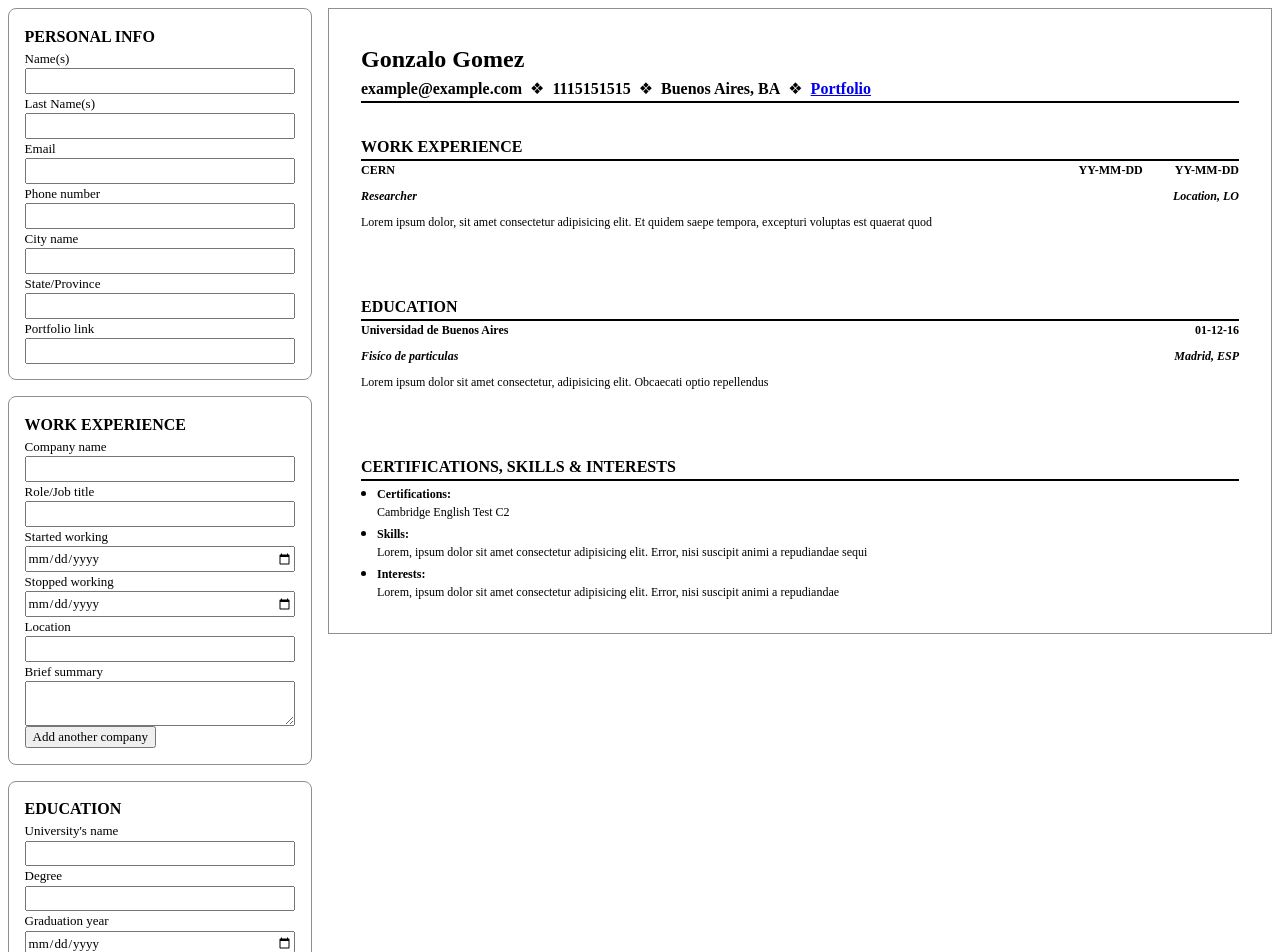
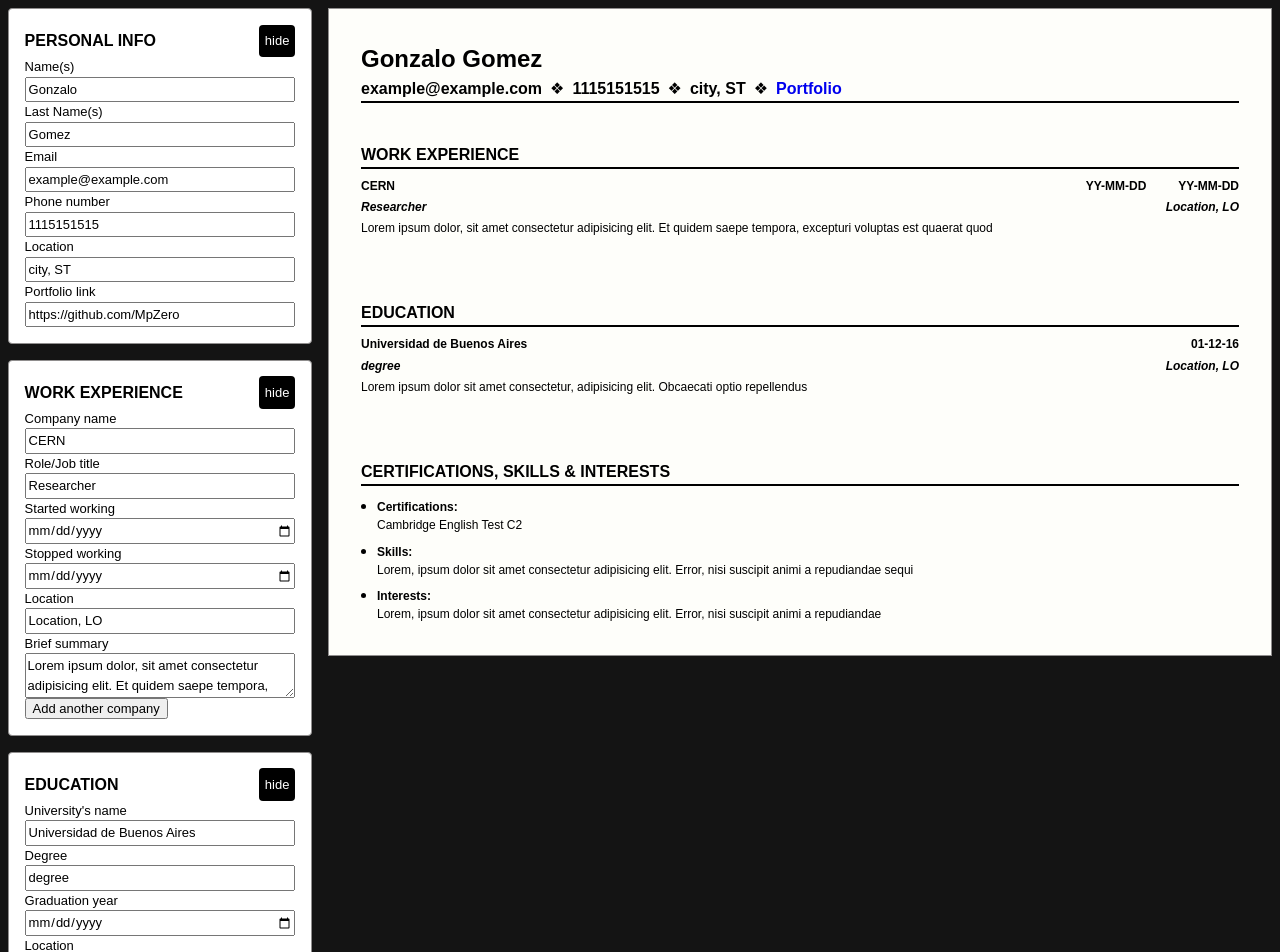
Before and after one commit to MpZero/cv-application, a React (Vite) app: page / in a window 1280 px wide. Shown: the top 952 px of the page. Built offline with nearby package versions, Linux system fonts and the light colour scheme.

Commit message:
Add a button to each form box to show or hide its contents

```diff
--- a/src/App.jsx
+++ b/src/App.jsx
@@ -9,8 +9,7 @@ function App() {
     lastName: "Gomez",
     email: "example@example.com",
     phone: "1115151515",
-    city: "Buenos Aires",
-    state: "BA",
+    personalLocation: "city, ST",
     portfolio: "https://github.com/MpZero",
     company: "CERN",
     role: "Researcher",
@@ -28,8 +27,8 @@ function App() {
     startedWorking3: "",
     workSummary3: "",
     educationName: "Universidad de Buenos Aires",
-    degree: "Fisíco de particulas",
-    educationLocation: "Madrid, ESP",
+    degree: "degree",
+    educationLocation: "Location, LO",
     graduationDate: "01-12-16",
     educationSummary:
       "Lorem ipsum dolor sit amet consectetur, adipisicing elit. Obcaecati optio repellendus",
@@ -43,15 +42,8 @@ function App() {
   const [data, dispatch] = useReducer(reducer, defaultData);
 
   function reducer(state, action) {
-    switch (action.type) {
-      case "CHANGE": {
-        return { ...state, [action.name]: action.value };
-      }
-      case "RESET":
-        return { [action.name]: action.value };
-      default:
-        throw new Error("fail");
-    }
+    // console.log({ state }, { action });
+    return { ...state, [action.name]: action.value };
   }
 
   function handleChange(e) {
@@ -63,7 +55,7 @@ function App() {
   return (
     <div className="app-wrapper">
       <aside className="aside">
-        <Form handleEvent={handleChange} />
+        <Form data={data} handleEvent={handleChange} />
       </aside>
       <main className="main">
         <Cv data={data} />
--- a/src/components/Cv.jsx
+++ b/src/components/Cv.jsx
@@ -1,28 +1,18 @@
 import PropTypes from "prop-types";
 
-function PersonalSection({
-  name,
-  lastName,
-  email,
-  phone,
-  city,
-  state,
-  portfolio,
-}) {
+function PersonalSection({ ...data }) {
   return (
     <div className="personal-info-wrapper">
-      <h1>{`${name + " " + lastName}`}</h1>
+      <h1>{`${data.name + " " + data.lastName}`}</h1>
       <div className="personal-info-contents">
-        <h2>{`${email}`} </h2>
+        <h2>{`${data.email}`} </h2>
         <div> ❖ </div>
-        <h2>{`${phone}`}</h2>
+        <h2>{`${data.phone}`}</h2>
         <div> ❖ </div>
-
-        <h2>{`${city + ", " + state}`}</h2>
+        <h2>{`${data.personalLocation}`}</h2>
         <div> ❖ </div>
-
         <h2>
-          <a href={`${portfolio}`}>Portfolio</a>
+          <a href={`${data.portfolio}`}>Portfolio</a>
         </h2>
       </div>
       <div className="div-line"></div>
@@ -30,153 +20,82 @@ function PersonalSection({
   );
 }
 
-PersonalSection.propTypes = {
-  name: PropTypes.string.isRequired,
-  lastName: PropTypes.string.isRequired,
-  email: PropTypes.string.isRequired,
-  phone: PropTypes.string.isRequired,
-  city: PropTypes.string.isRequired,
-  state: PropTypes.string.isRequired,
-  portfolio: PropTypes.string.isRequired,
-};
-
-function WorkSection({
-  company,
-  startedWorking,
-  stoppedWorking,
-  role,
-  location,
-  workSummary,
-}) {
+function WorkSection({ ...data }) {
   return (
     <div className="personal-info-wrapper work-section">
-      <h3>{`${company}`}</h3>
+      <h3>{`${data.company}`}</h3>
       <div className="work-dates">
-        <h4>{`${startedWorking}`}</h4>
-        <h4>{`${stoppedWorking}`}</h4>
+        <h4>{`${data.startedWorking}`}</h4>
+        <h4>{`${data.stoppedWorking}`}</h4>
       </div>
       <h4>
-        <i>{`${role}`}</i>
+        <i>{`${data.role}`}</i>
       </h4>
       <h4 className="justify-self-end">
-        <i>{`${location}`}</i>
+        <i>{`${data.location}`}</i>
       </h4>
-      <p>{`${workSummary}`}</p>
+      <p>{`${data.workSummary}`}</p>
     </div>
   );
 }
-WorkSection.propTypes = {
-  company: PropTypes.string.isRequired,
-  startedWorking: PropTypes.string.isRequired,
-  stoppedWorking: PropTypes.string.isRequired,
-  role: PropTypes.string.isRequired,
-  location: PropTypes.string.isRequired,
-  workSummary: PropTypes.string.isRequired,
-};
 
-function EducationSection({
-  educationName,
-  degree,
-  graduationDate,
-  educationLocation,
-  educationSummary,
-}) {
+function EducationSection({ ...data }) {
   return (
     <div className="personal-info-wrapper education-section">
-      <h3>{`${educationName}`}</h3>
-      <h4 className="justify-self-end">{`${graduationDate}`}</h4>
+      <h3>{`${data.educationName}`}</h3>
+      <h4 className="justify-self-end">{`${data.graduationDate}`}</h4>
       <h4>
-        <i>{`${degree}`}</i>
+        <i>{`${data.degree}`}</i>
       </h4>
       <h4 className="justify-self-end">
-        <i>{`${educationLocation}`}</i>
+        <i>{`${data.educationLocation}`}</i>
       </h4>
-      <p>{`${educationSummary}`}</p>
+      <p>{`${data.educationSummary}`}</p>
     </div>
   );
 }
-EducationSection.propTypes = {
-  educationName: PropTypes.string.isRequired,
-  degree: PropTypes.string.isRequired,
-  graduationDate: PropTypes.string.isRequired,
-  educationLocation: PropTypes.string.isRequired,
-  educationSummary: PropTypes.string.isRequired,
-};
 
-function SkillsSection({ certs, skills, interests }) {
+function SkillsSection({ ...data }) {
   return (
     <div className="personal-info-wrapper skills-section">
       <ul>
         <li>
           <h3>Certifications:</h3>
-          <p>{`${certs}`}</p>
+          <p>{`${data.certs}`}</p>
         </li>
         <li>
           <h3>Skills:</h3>
-          <p>{`${skills}`}</p>
+          <p>{`${data.skills}`}</p>
         </li>
         <li>
           <h3>Interests:</h3>
-          <p>{`${interests}`}</p>
+          <p>{`${data.interests}`}</p>
         </li>
       </ul>
     </div>
   );
 }
 
-SkillsSection.propTypes = {
-  certs: PropTypes.string.isRequired,
-  skills: PropTypes.string.isRequired,
-  interests: PropTypes.string.isRequired,
-};
-
 function Cv({ data }) {
   return (
     <div className="cv-content-wrapper">
       <div className="section-wrapper personal-info-cv">
-        <PersonalSection
-          name={data.name}
-          lastName={data.lastName}
-          email={data.email}
-          phone={data.phone}
-          city={data.city}
-          state={data.state}
-          portfolio={data.portfolio}
-        />
+        <PersonalSection {...data} />
       </div>
       <div className="section-wrapper">
         <h2>WORK EXPERIENCE</h2>
         <div className="div-line"></div>
-        <WorkSection
-          company={data.company}
-          role={data.role}
-          location={data.location}
-          startedWorking={data.startedWorking}
-          stoppedWorking={data.stoppedWorking}
-          portfolio={data.portfolio}
-          workSummary={data.workSummary}
-        />
+        <WorkSection {...data} />
       </div>
       <div className="section-wrapper">
         <h2>EDUCATION</h2>
         <div className="div-line"></div>
-        <EducationSection
-          educationName={data.educationName}
-          degree={data.degree}
-          location={data.location}
-          graduationDate={data.graduationDate}
-          educationLocation={data.educationLocation}
-          educationSummary={data.educationSummary}
-        />
+        <EducationSection {...data} />
       </div>
       <div className="section-wrapper">
         <h2>CERTIFICATIONS, SKILLS & INTERESTS</h2>
         <div className="div-line"></div>
-        <SkillsSection
-          certs={data.certs}
-          skills={data.skills}
-          interests={data.interests}
-        />
+        <SkillsSection {...data} />
       </div>
     </div>
   );
@@ -185,4 +104,5 @@ function Cv({ data }) {
 Cv.propTypes = {
   data: PropTypes.object.isRequired,
 };
+
 export default Cv;
--- a/src/components/Form.jsx
+++ b/src/components/Form.jsx
@@ -1,131 +1,291 @@
-function PersonalInfo() {
+import PropTypes from "prop-types";
+import { useState } from "react";
+
+function PersonalInfo({ data }) {
+  const [isFormBodyVisible, setIsFormBodyVisible] = useState(true);
+
+  const toggleFormBodyVisibility = () => {
+    setIsFormBodyVisible(!isFormBodyVisible);
+  };
+
   return (
     <div className="form-content-wrapper">
+      <div className="form-header">
         <h2>PERSONAL INFO</h2>
+        <Button onClick={toggleFormBodyVisibility} />
+      </div>
+
+      {isFormBodyVisible && (
+        <div className="form-body">
           <label htmlFor="name">
             Name(s)
-        <input type="text" name="name" id="name" />
+            <input type="text" name="name" id="name" defaultValue={data.name} />
           </label>
           <label htmlFor="lastName">
             Last Name(s)
-        <input type="text" name="lastName" id="lastName" />
+            <input
+              type="text"
+              name="lastName"
+              id="lastName"
+              defaultValue={data.lastName}
+            />
           </label>
           <label htmlFor="email">
             Email
-        <input type="email" name="email" id="email" />
+            <input
+              type="email"
+              name="email"
+              id="email"
+              defaultValue={data.email}
+            />
           </label>
           <label htmlFor="phone">
             Phone number
-        <input type="tel" name="phone" id="phone" />
+            <input
+              type="tel"
+              name="phone"
+              id="phone"
+              defaultValue={data.phone}
+            />
           </label>
-      <label htmlFor="city">
-        City name
-        <input type="text" name="city" id="city" />
+          <label htmlFor="personalLocation">
+            Location
+            <input
+              type="text"
+              name="personalLocation"
+              id="personalLocation"
+              defaultValue={data.personalLocation}
+            />
           </label>
-      <label htmlFor="state">
-        State/Province
-        <input type="text" name="state" id="state" />
-      </label>
+
           <label htmlFor="portfolio">
             Portfolio link
-        <input type="text" name="portfolio" id="portfolio" />
+            <input
+              type="text"
+              name="portfolio"
+              id="portfolio"
+              defaultValue={data.portfolio}
+            />
           </label>
+        </div>
+      )}
     </div>
   );
 }
 
-function WorkInfo() {
+PersonalInfo.propTypes = {
+  data: PropTypes.object.isRequired,
+};
+
+function WorkInfo({ data }) {
+  const [isFormBodyVisible, setIsFormBodyVisible] = useState(true);
+
+  const toggleFormBodyVisibility = () => {
+    setIsFormBodyVisible(!isFormBodyVisible);
+  };
   return (
     <div className="form-content-wrapper">
+      <div className="form-header">
         <h2>WORK EXPERIENCE</h2>
+        <Button onClick={toggleFormBodyVisibility} />
+      </div>
+      {isFormBodyVisible && (
+        <div className="form-body">
           <label htmlFor="company">
             Company name
-        <input type="text" name="company" id="company" />
+            <input
+              type="text"
+              name="company"
+              id="company"
+              defaultValue={data.company}
+            />
           </label>
           <label htmlFor="role">
             Role/Job title
-        <input type="text" name="role" id="role" />
+            <input type="text" name="role" id="role" defaultValue={data.role} />
           </label>
           <label htmlFor="startedWorking">
             Started working
-        <input type="date" name="startedWorking" id="startedWorking" />
+            <input
+              type="date"
+              name="startedWorking"
+              id="startedWorking"
+              defaultValue={data.startedWorking}
+            />
           </label>
           <label htmlFor="stoppedWorking">
             Stopped working
-        <input type="date" name="stoppedWorking" id="stoppedWorking" />
+            <input
+              type="date"
+              name="stoppedWorking"
+              id="stoppedWorking"
+              defaultValue={data.stoppedWorking}
+            />
           </label>
           <label htmlFor="location">
             Location
-        <input type="text" name="location" id="location" />
+            <input
+              type="text"
+              name="location"
+              id="location"
+              defaultValue={data.location}
+            />
           </label>
           <label htmlFor="workSummary">
             Brief summary
-        <textarea name="workSummary" id="workSummary"></textarea>
+            <textarea
+              name="workSummary"
+              id="workSummary"
+              defaultValue={data.workSummary}
+            ></textarea>
           </label>
           <input type="button" value="Add another company" />
-      {/* <input type="button" value="Submit" /> */}
+        </div>
+      )}
     </div>
   );
 }
+WorkInfo.propTypes = {
+  data: PropTypes.object.isRequired,
+};
+function EducationInfo({ data }) {
+  const [isFormBodyVisible, setIsFormBodyVisible] = useState(true);
 
-function EducationInfo() {
+  const toggleFormBodyVisibility = () => {
+    setIsFormBodyVisible(!isFormBodyVisible);
+  };
   return (
     <div className="form-content-wrapper">
+      <div className="form-header">
         <h2>EDUCATION</h2>
+        <Button onClick={toggleFormBodyVisibility} />
+      </div>
+      {isFormBodyVisible && (
+        <div className="form-body">
           <label htmlFor="educationName">
             University&apos;s name
-        <input type="text" name="educationName" id="educationName" />
+            <input
+              type="text"
+              name="educationName"
+              id="educationName"
+              defaultValue={data.educationName}
+            />
           </label>
           <label htmlFor="degree">
             Degree
-        <input type="text" name="degree" id="degree" />
+            <input
+              type="text"
+              name="degree"
+              id="degree"
+              defaultValue={data.degree}
+            />
           </label>
           <label htmlFor="graduationDate">
             Graduation year
-        <input type="date" name="graduationDate" id="graduationDate" />
+            <input
+              type="date"
+              name="graduationDate"
+              id="graduationDate"
+              defaultValue={data.graduationDate}
+            />
           </label>
           <label htmlFor="educationLocation">
             Location
-        <input type="text" name="educationLocation" id="educationLocation" />
+            <input
+              type="text"
+              name="educationLocation"
+              id="educationLocation"
+              defaultValue={data.educationLocation}
+            />
           </label>
           <label htmlFor="educationSummary">
             Brief summary
-        <textarea name="educationSummary" id="educationSummary"></textarea>
+            <textarea
+              name="educationSummary"
+              id="educationSummary"
+              defaultValue={data.educationSummary}
+            ></textarea>
           </label>
-      {/* <input type="button" value="Submit" /> */}
+        </div>
+      )}
     </div>
   );
 }
+EducationInfo.propTypes = {
+  data: PropTypes.object.isRequired,
+};
+function SkillsInfo({ data }) {
+  const [isFormBodyVisible, setIsFormBodyVisible] = useState(true);
 
-function SkillsInfo() {
+  const toggleFormBodyVisibility = () => {
+    setIsFormBodyVisible(!isFormBodyVisible);
+  };
   return (
     <div className="form-content-wrapper">
-      <h2>CERTIFICATIONS, SKILLS, AND INTERESTS</h2>
+      <div className="form-header">
+        <h2 className="h2-skills">CERTIFICATIONS, SKILLS, AND INTERESTS</h2>
+        <Button onClick={toggleFormBodyVisibility} />
+      </div>
+      {isFormBodyVisible && (
+        <div className="form-body">
           <label htmlFor="certs">
             Certifications
-        <textarea name="certs" id="certs"></textarea>
+            <textarea
+              name="certs"
+              id="certs"
+              defaultValue={data.certs}
+            ></textarea>
           </label>
           <label htmlFor="skills">
             Skills
-        <textarea name="skills" id="skills"></textarea>
+            <textarea
+              name="skills"
+              id="skills"
+              defaultValue={data.skills}
+            ></textarea>
           </label>
           <label htmlFor="interests">
             Interests
-        <textarea name="interests" id="interests"></textarea>
+            <textarea
+              name="interests"
+              id="interests"
+              defaultValue={data.interests}
+            ></textarea>
           </label>
-      {/* <input type="button" value="Submit" /> */}
+        </div>
+      )}
     </div>
   );
 }
-Form.propTypes;
-function Form({ handleEvent }) {
+SkillsInfo.propTypes = {
+  data: PropTypes.object.isRequired,
+};
+
+function Button({ onClick }) {
+  const [btnName, setBtnName] = useState("hide");
+  return (
+    <button
+      onClick={(e) => {
+        e.preventDefault();
+        onClick(e);
+        btnName === "hide" ? setBtnName("show") : setBtnName("hide");
+      }}
+    >
+      {btnName}
+    </button>
+  );
+}
+Button.propTypes;
+function Form({ data, handleEvent }) {
   return (
     <form action="" onChange={handleEvent} className="form">
-      <PersonalInfo />
-      <WorkInfo />
-      <EducationInfo />
-      <SkillsInfo />
+      <PersonalInfo data={data} />
+      <WorkInfo data={data} />
+      <EducationInfo data={data} />
+      <SkillsInfo data={data} />
     </form>
   );
 }
+Form.propTypes;
+
 export default Form;
--- a/src/styles/App.css
+++ b/src/styles/App.css
@@ -1,3 +1,4 @@
+/* ////////// CSS RESET ////////// */
 *,
 *::before,
 *::after {
@@ -6,6 +7,7 @@
 
 * {
   margin: 0;
+  font-family: Arial, Helvetica, serif, Georgia, "Times New Roman", sans-serif;
 }
 
 body {
@@ -44,12 +46,16 @@ ol {
   padding-left: 1em;
 }
 
+a {
+  text-decoration: none;
+}
+
 #root,
 #__next {
   isolation: isolate;
 }
 
-/* ///////////// */
+/* ////////// CSS RESET ////////// */
 
 h1 {
   font-size: 24px;
@@ -58,7 +64,6 @@ h1 {
 
 h2 {
   font-size: 16px;
-  align-self: end;
 }
 
 h3,
@@ -70,6 +75,16 @@ h5 {
 
 p {
   font-size: 12px;
+  grid-column: 1 / span 2;
+}
+
+button {
+  border: none;
+  border-radius: 4px;
+  cursor: pointer;
+  color: white;
+  background-color: black;
+  padding-block: 0.5em;
 }
 
 .justify-self-end {
@@ -77,6 +92,9 @@ p {
 }
 
 /* ///////////MAIN WRAPPER///////////// */
+body {
+  background-color: #141414;
+}
 
 .app-wrapper {
   display: grid;
@@ -91,13 +109,25 @@ p {
 .form {
   display: grid;
   gap: 1em;
+  background-color: #141414;
 }
 .form-content-wrapper {
+  padding: 1.2em;
+  border-radius: 4px;
+  font-size: 13px;
   border: 1px solid rgb(144, 142, 142);
-  padding: 1.2em;
-  border-radius: 8px;
-  font-size: 13px;
+  background: #ffffff;
 }
+
+.form-header {
+  display: flex;
+  justify-content: space-between;
+  align-items: center;
+}
+.h2-skills {
+  font-size: 1em;
+}
+
 label {
   display: flex;
   flex-direction: column;
@@ -106,6 +136,7 @@ label {
 /* /////////////// CV STYLING //////////////// */
 .div-line {
   border: 1.4px solid black;
+  margin-bottom: 0.5em;
 }
 
 .main {
@@ -114,6 +145,7 @@ label {
 
 .cv-content-wrapper {
   border: 1px solid rgb(144, 142, 142);
+  background: #fefefa;
 }
 
 .section-wrapper {
@@ -134,7 +166,7 @@ label {
 .education-section {
   display: grid;
   grid-template-columns: auto auto;
-  gap: 0.5em;
+  row-gap: 0.2em;
 }
 
 .work-dates {
@@ -143,7 +175,8 @@ label {
   gap: 2em;
 }
 
-.skills-section {
-  display: grid;
-  gap: 0.5em;
+ul {
+  display: flex;
+  flex-direction: column;
+  gap: 0.3em;
 }
```
Lines whose indentation alone changed are shown as unchanged.
